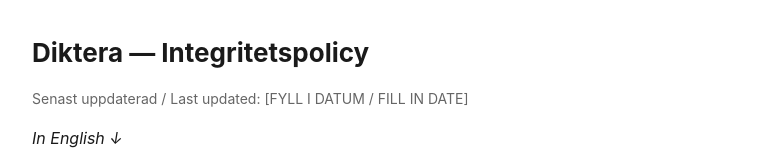
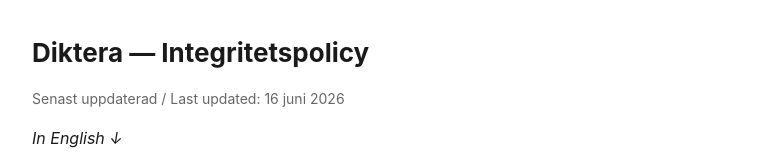
Before and after one commit to brightwell-ops/diktera-privacy, a plain HTML site: page index.html in a window 1280 px wide. Shown: the top 165 px of the page, without its empty margins (248-1025 px from the left). Drawn offline with Linux system fonts and the light colour scheme.

Commit message:
Updated privacy policy

```diff
--- a/index.html
+++ b/index.html
@@ -25,7 +25,7 @@
 <body>
 
 <h1>Diktera — Integritetspolicy</h1>
-<p class="updated">Senast uppdaterad / Last updated: [FYLL I DATUM / FILL IN DATE]</p>
+<p class="updated">Senast uppdaterad / Last updated: 16 juni 2026</p>
 <p><em>In English ↓</em></p>
 
 <p class="lead">Diktera (”appen”, ”vi”, ”oss”) är en app för taligenkänning på svenska. Den korta versionen: Diktera är byggd för att fungera helt på din enhet. Vi samlar inte in, lagrar inte och överför inte dina inspelningar eller dina transkriberingar. Det ljud och den text du sparar stannar på din enhet tills du själv raderar det.</p>
```
